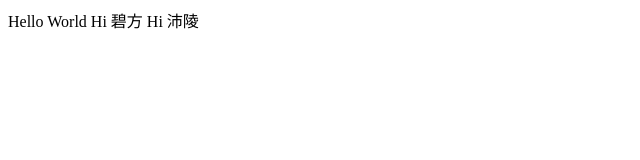
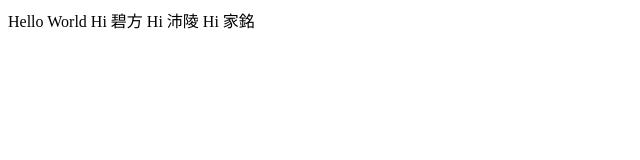
Before and after one commit to 1101137101/Week3, a plain HTML site: page HelloWorld/index.html in a window 1280 px wide. Shown: the full height of the page, 0-640 px from the left. Drawn offline with Linux system fonts and the light colour scheme.

Commit message:
Update index.html

```diff
--- a/HelloWorld/index.html
+++ b/HelloWorld/index.html
@@ -9,5 +9,7 @@
     Hi 碧方
 
     Hi 沛陵
+
+    Hi 家銘
 </body>
 </html>
```
